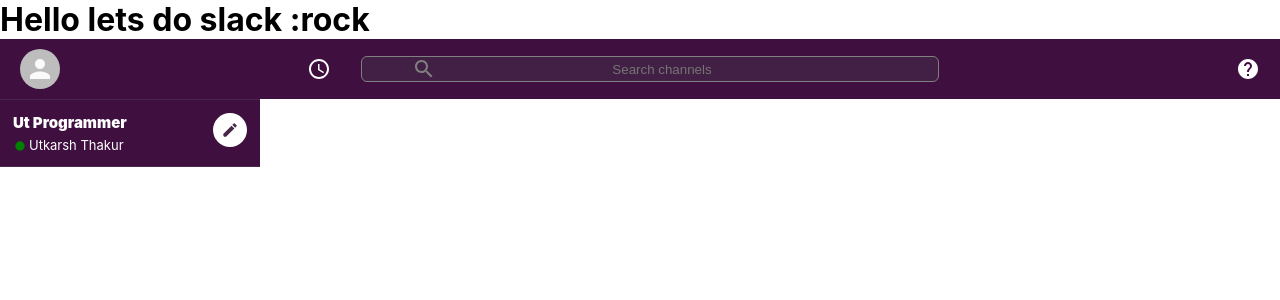
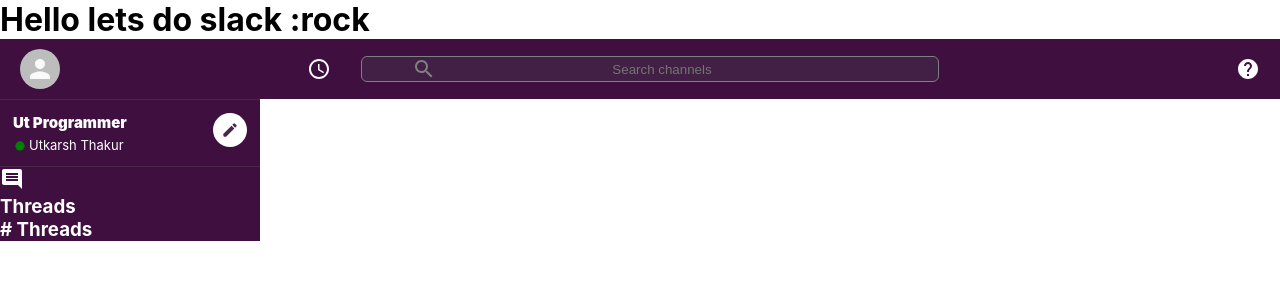
Before and after one commit to thakurutkarsh22/slack-clone, a React (Create React App) app: page / in a window 1280 px wide. Shown: the top 300 px of the page. Built offline with nearby package versions, Linux system fonts and the light colour scheme.

Commit message:
adding sidebarOption component

```diff
--- a/src/components/Sidebar/Sidebar.js
+++ b/src/components/Sidebar/Sidebar.js
@@ -2,6 +2,8 @@ import React from 'react'
 import './Sidebar.css';
 import FibreManualRecordIcon from '@material-ui/icons/FiberManualRecord';
 import CreateIcon from '@material-ui/icons/Create';
+import SidebarOption from './SidebarOption/SidebarOption';
+import InsertCommentIcon from '@material-ui/icons/InsertComment';
 
 function Sidebar() {
     return (
@@ -16,6 +18,8 @@ function Sidebar() {
                 </div>
                 <CreateIcon />
             </div>
+            <SidebarOption Icon={InsertCommentIcon} title="Threads"/>
+            <SidebarOption title="Threads"/>
         </div>
     )
 }
--- /dev/null
+++ b/src/components/Sidebar/SidebarOption/SidebarOption.js
@@ -0,0 +1,19 @@
+import React from 'react';
+import "./SidebarOption.css";
+
+function SidebarOption({ Icon, title }) {
+    return (
+        <div className="sidebarOption">
+            {Icon && <Icon className="sidebarOption__icon"/>}
+            {Icon ? (
+                <h3>{title}</h3>
+            ): (
+                <h3>
+                    <span className="sidebarOption__hash">#</span> {title}
+                </h3>
+            )}
+        </div>
+    )
+}
+
+export default SidebarOption;
```
Also changed, not shown: src/components/Sidebar/SidebarOption/SidebarOption.css (added).
